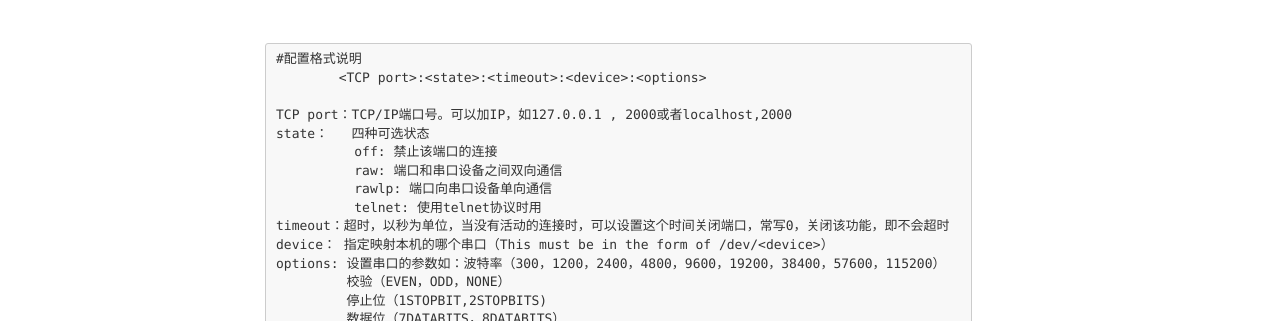
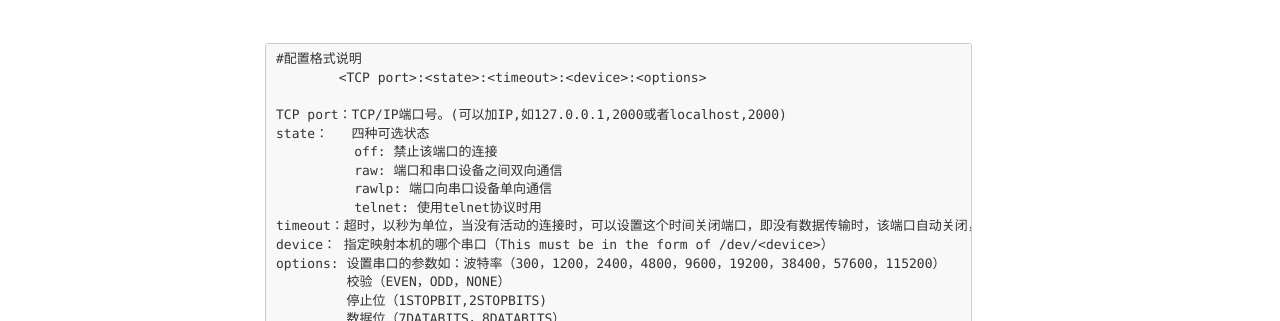
Before and after one commit to Lmonologue/baymax.github.io, a Jekyll site: the page built from _posts/2017-05-23-widora配置ser2net服务.md, in a window 1280 px wide. Shown: the part 1001-1322 px from the top of the page. Built offline with Jekyll 4.4.1, drawn with Linux system fonts in a browser that asks for light colours; nearby versions of some CDN libraries; comment, search, counter and statistics services are not loaded; some of the changed text lies outside the part shown.

Commit message:
Update 2017-05-23-widora配置ser2net服务.md

```diff
--- a/_posts/2017-05-23-widora配置ser2net服务.md
+++ b/_posts/2017-05-23-widora配置ser2net服务.md
@@ -31,13 +31,13 @@
 #配置格式说明
 	<TCP port>:<state>:<timeout>:<device>:<options>
 
-TCP port：TCP/IP端口号。可以加IP，如127.0.0.1 , 2000或者localhost,2000
+TCP port：TCP/IP端口号。(可以加IP,如127.0.0.1,2000或者localhost,2000)
 state：   四种可选状态
 	  off: 禁止该端口的连接
 	  raw: 端口和串口设备之间双向通信
 	  rawlp: 端口向串口设备单向通信
 	  telnet: 使用telnet协议时用
-timeout：超时，以秒为单位，当没有活动的连接时，可以设置这个时间关闭端口，常写0，关闭该功能，即不会超时
+timeout：超时，以秒为单位，当没有活动的连接时，可以设置这个时间关闭端口，即没有数据传输时，该端口自动关闭，常写0，关闭该功能，即不会超时
 device： 指定映射本机的哪个串口（This must be in the form of /dev/<device>）
 options: 设置串口的参数如：波特率（300，1200，2400，4800，9600，19200，38400，57600，115200）
 	 校验（EVEN，ODD，NONE）
```
